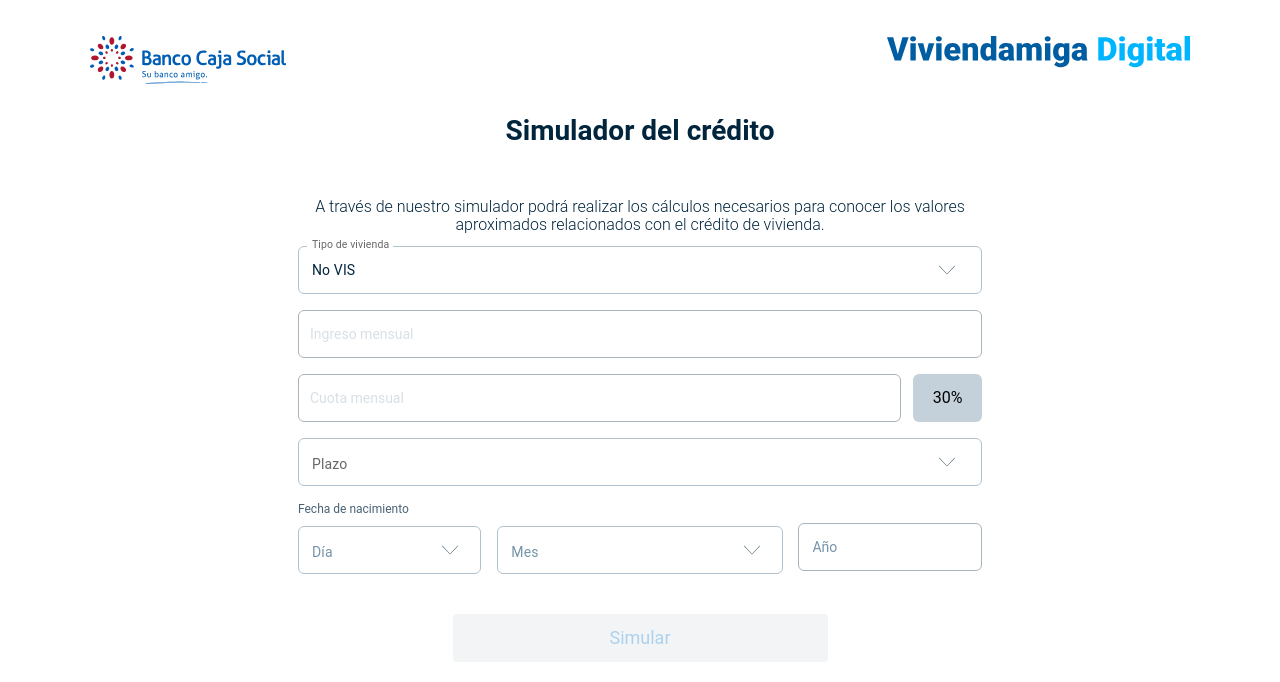
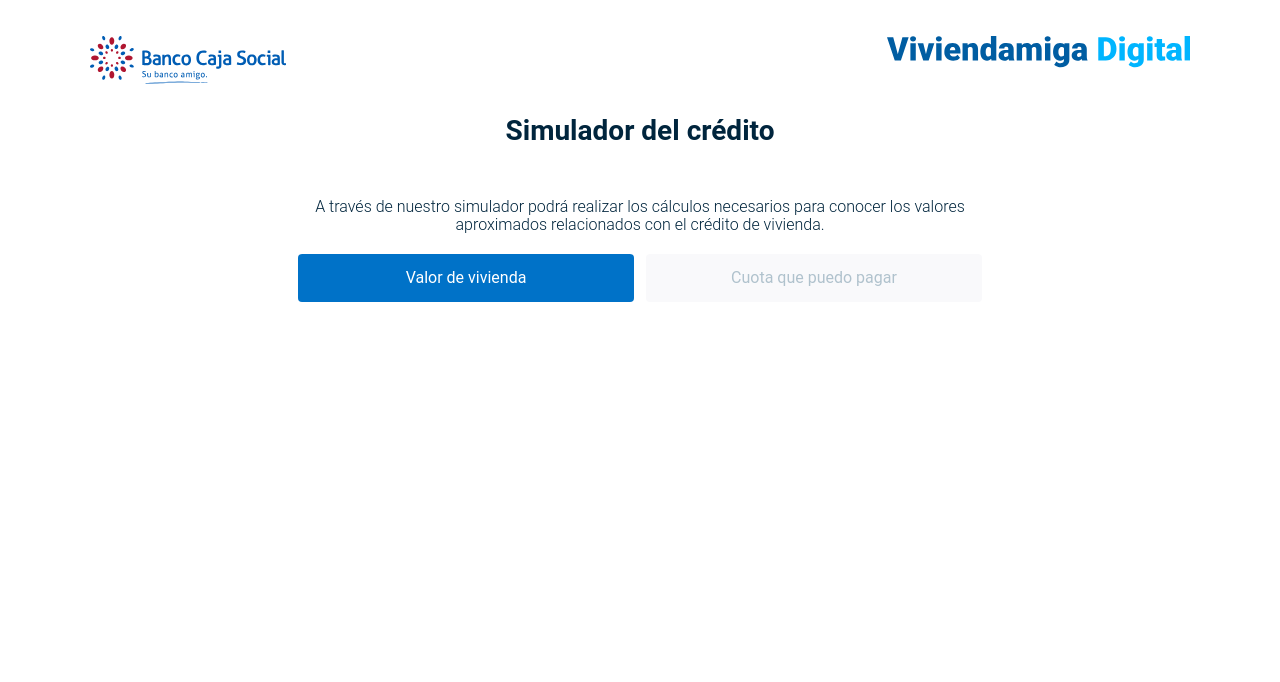
Before and after one commit to jdvpl/bcsfrontendsonnar, a Next.js app: page /simulador in a window 1280 px wide. Shown: the top 682 px of the page. Built offline with nearby package versions, Linux system fonts and the light colour scheme.

Commit message:
redirect to summary page

```diff
--- a/src/components/ui/Form/FormQuota.tsx
+++ b/src/components/ui/Form/FormQuota.tsx
@@ -1,74 +1,83 @@
 import { MenuItem } from '@mui/material'
-import React, { ClipboardEvent, FC, KeyboardEvent, useEffect, useState } from 'react'
+import React, { ClipboardEvent, FC, KeyboardEvent, useEffect, useRef, useState } from 'react'
 import { useForm, Controller } from 'react-hook-form';
+import { iFormDataSimulation } from '../../../interfaces';
 import { convertToColombianPesos } from '../../../utils';
 import Button from '../Button';
 import Input from '../inputs';
 import DateOfBirth from '../inputs/dateOfBirth';
 import ReactHookFormSelect from '../Select/newSelect'
-import Typography from '../Tipography'
-
 
 interface FormProps {
-  onSubmit: (data: FormData) => void;
-  defaultValues: FormData;
-}
-export interface FormData {
-  type_house: string;
-  monthly_salary: number;
-  amount: string;
-  term_finance: string;
-  dateOfBirth: string;
+  onSubmit: (data: iFormDataSimulation) => void;
+  defaultValues: iFormDataSimulation;
 }
 
 const FormQuota: FC<FormProps> = ({ onSubmit, defaultValues }) => {
   const [percentage, setpercentage] = useState<number>(0.3);
   const [quotaPerMonth, setquotaPerMonth] = useState(0)
+  const [insuranceValue, setinsuranceValue] = useState(false);
+
   const {
     handleSubmit,
     watch,
     setError,
     control,
     setValue,
+    register,
     formState: { errors, isValid },
-  } = useForm<FormData>({ mode: 'onChange' });
-  const typeHouse = watch('type_house', defaultValues.type_house);
-  const monthlySalary = watch('monthly_salary', defaultValues.monthly_salary);
-  const amountQuota = watch('amount', defaultValues.amount);
+  } = useForm<iFormDataSimulation>({ mode: 'onChange' });
+  const typeHouse = watch('typeHouse', defaultValues.typeHouse);
+  const monthlySalary = watch('monthlySalary', defaultValues.monthlySalary);
+  const percentageQuotaData = watch('percentageQuota', defaultValues.percentageQuota);
 
   useEffect(() => {
     if (typeHouse === 'novis') {
       setpercentage(0.3);
+      setValue('percentageQuota', 0.3);
       return;
     } else if (typeHouse === 'vis') {
+      setValue('percentageQuota', 0.4);
       setpercentage(0.4);
     }
   }, [typeHouse]);
 
   const automationQuota = () => {
-    if (monthlySalary !== 0) {
-      setquotaPerMonth(monthlySalary * percentage)
-    }
+    setquotaPerMonth(monthlySalary * percentage)
+    setValue('amountQuota', monthlySalary * percentage)
+
   }
   const yearsAvailable = [5, 6, 7, 8, 9, 10, 15, 20]
+
+  const handleInsurance = () => {
+    setinsuranceValue(!insuranceValue)
+  }
+  const getPercentage = (value: number | string) => {
+    const percentage = (+value / monthlySalary)
+    setpercentage(percentage)
+    setValue('percentageQuota', percentage)
+    return percentage;
+  }
 
   return (
     <div className="">
       <div className="w-full mt-3">
         <form onSubmit={handleSubmit(onSubmit)}>
           <ReactHookFormSelect
-            onChange={(e: any) => setValue('type_house', e.target.value)}
+            onChange={(e: any) => {
+              setValue('typeHouse', e.target.value);
+              automationQuota();
+            }}
             placeholder="Tipo de vivienda"
             label="Tipo de vivienda"
-            error={!!errors.type_house}
+            error={!!errors.typeHouse}
             defaultValue="novis"
             control={control}
             left="right4"
             valueLength=""
-            name="type_house"
+            name="typeHouse"
             className="w-100"
             margin="normal"
-            onBlur={automationQuota}
           >
             <MenuItem value="novis">No VIS</MenuItem>
             <MenuItem value="vis">VIS</MenuItem>
@@ -76,74 +85,105 @@ const FormQuota: FC<FormProps> = ({ onSubmit, defaultValues }) => {
 
           <div className="flex flex-col mt-4">
             <Controller
-              rules={{ required: true, minLength: 5, maxLength: 10 }}
+              rules={{ required: true, min: 1000000 }}
               render={({ field }) => {
-                console.log(field.value)
                 return (
                   <Input
                     type="text"
-                    error={!!errors.monthly_salary}
+                    error={!!errors.monthlySalary}
                     onPaste={(e: ClipboardEvent<HTMLInputElement>) => {
                       e.preventDefault();
                     }}
                     value={convertToColombianPesos(field.value)}
                     tabIndex={0}
-                    id="monthly_salary"
+                    id="monthlySalary"
                     inputMode="text"
                     required
                     label="Ingreso mensual"
-                    onBlur={automationQuota}
+                    onKeyUp={automationQuota}
                     onChange={(e: any) => {
                       field.onChange(e.target.value.replace(/[^0-9]/g, ''));
                     }}
                   />
                 );
               }}
-              name="monthly_salary"
+              name="monthlySalary"
               control={control}
             />
           </div>
           <div className="flex mt-4">
             <Controller
+
               render={({ field }) => {
+                // field.value = quotaPerMonth;
                 return (
                   <Input
                     type="text"
-                    error={!!errors.amount}
+                    error={!!errors.amountQuota}
                     onPaste={(e: ClipboardEvent<HTMLInputElement>) => {
                       e.preventDefault();
                     }}
-                    value={convertToColombianPesos(quotaPerMonth)}
+                    value={convertToColombianPesos(Math.round(field.value))}
                     tabIndex={0}
-                    id="amount"
+                    helperText={errors.amountQuota?.message}
+                    id="amountQuota"
                     inputMode="text"
                     required
                     label="Cuota mensual"
+                    {...register('amountQuota')}
                     onChange={(e: any) => {
+                      console.log(field.value)
+                      if (typeHouse === 'vis') {
+                        if (getPercentage(field.value) > 0.4 && !!e.nativeEvent.data) {
+                          setError('amountQuota', {
+                            type: 'manual',
+                            message: 'El valor ingresador no debe superar el porcentaje permitido',
+                          });
+                          e.preventDefault();
+                          return;
+                        }
+                      } else if (typeHouse === 'novis') {
+                        if (getPercentage(field.value) > 0.3 && !!e.nativeEvent.data) {
+                          setError('amountQuota', {
+                            type: 'manual',
+                            message: 'El valor ingresador no debe superar el porcentaje permitido',
+                          });
+                          e.preventDefault();
+                          return;
+                        }
+                      }
+
                       field.onChange(e.target.value.replace(/[^0-9]/g, ''));
                     }}
                   />
                 );
               }}
-              name="amount"
+              name="amountQuota"
               control={control}
             />
-            <div className="bg-complementario-80 w-[78px] ml-3 rounded-md text-center grid place-items-center">
-              <Typography variant="caption1">{percentage * 100}%</Typography>
+            <div className="bg-complementario-80 w-[98px] ml-3 rounded-md text-center grid place-items-center">
+              <Input
+                type="text"
+                value={`${+(percentage.toFixed(2)) * 100}%`}
+                id="percentageQuota"
+                inputMode="text"
+                {...register('percentageQuota')}
+                disabled
+              />
             </div>
           </div>
 
           <div className="mt-4">
             <ReactHookFormSelect
-              onChange={(e: any) => setValue('term_finance', e.target.value)}
+              onChange={(e: any) => setValue('termFinance', e.target.value)}
               placeholder="Plazo"
               label="Plazo"
-              error={!!errors.term_finance}
+              error={!!errors.termFinance}
               defaultValue=""
               control={control}
               left="right4"
               valueLength=""
-              name="term_finance"
+              name="termFinance"
               className="w-100"
               margin="normal"
             >
@@ -168,6 +208,28 @@ const FormQuota: FC<FormProps> = ({ onSubmit, defaultValues }) => {
               )}
             />
           </div>
+          <div className="flex items-start mt-4">
+            <input
+              {...register('insuranceCheck')}
+              className="inline-block p-0 m-0 h-[18px] w-[18.6px] min-w-[18.6px]"
+              checked={insuranceValue}
+              aria-checked={insuranceValue}
+              tabIndex={0}
+              type="checkbox"
+              id="insuranceCheck"
+              onChange={handleInsurance}
+            />
+            <label
+              htmlFor="insuranceCheck"
+              className="inline-block font-normal text-black p-0 m-0 pl-[10px]"
+              role="tabpanel"
+              tabIndex={0}
+              itemScope
+              itemType="https://schema.org/Service"
+            >
+              Deseo incluir en la simulación del crédito el valor de los seguros correspondientes.
+            </label>
+          </div>
           <div className="flex justify-center items-center lg:px-[20px]  md:mb-0 lg:mb-5 mt-10">
             <Button
               isLanding="w-full xs:w-[288px] sm:w-[343px] md:w-[343px] lg:w-[375px]"
@@ -176,7 +238,7 @@ const FormQuota: FC<FormProps> = ({ onSubmit, defaultValues }) => {
               data-testid="btn-openQuotaSimulation"
               tabIndex={0}
               disabled={
-                !typeHouse || (!errors.type_house?.message && !isValid)
+                (!errors.typeHouse?.message && !isValid)
               }
               id="btn-next"
             >
--- a/src/components/ui/Form/index.tsx
+++ b/src/components/ui/Form/index.tsx
@@ -145,7 +145,7 @@ export const RegisterForm: React.FC<FormProps> = ({ onSubmit, defaultValues }) =
                   tabIndex={0}
                   id="document_number"
                   inputMode="numeric"
-                  maxLength={10}
+                  // maxLength={10}
                   required
                   label="Número de documento"
                   disabled={disabledInput}
--- /dev/null
+++ b/src/config/AxiosMortgage.ts
@@ -0,0 +1,5 @@
+import axios from "axios";
+
+export const clientAxiosBackend = axios.create({
+  baseURL: 'https://61d447fe-6da0-4149-aa7d-14bedb873202.mock.pstmn.io'
+})
--- a/src/interfaces/index.ts
+++ b/src/interfaces/index.ts
@@ -1 +1,2 @@
 export * from './childrenProps';
+export * from './formSimulation';
--- a/src/pages/simulador/index.tsx
+++ b/src/pages/simulador/index.tsx
@@ -1,23 +1,43 @@
-import React from 'react'
+import React, { useState } from 'react'
 import LogoBcs from '../../components/svg/LogoBcs'
 import LogoForm from '../../components/svg/LogoForm'
-import FormQuota, { FormData } from '../../components/ui/Form/FormQuota'
+import FormQuota from '../../components/ui/Form/FormQuota'
 import Typography from '../../components/ui/Tipography'
 import { useSessionStorage } from '../../hooks/useSessionStorage'
+import { iFormDataSimulation } from '../../interfaces'
 import { SesionStorageKeys } from '../../session'
+import { sendSimulationData } from '../../services/index';
+import { useRouter } from 'next/router'
+import { routes } from '../../routes';
 
 const Simulator = () => {
-  const dataRegQuota = {
-    housing_type: '',
-    monthly_salary: '',
-    amount: ''
-  };
+  const dataReg = {
+    simulationType: 'salary',
+    typeHouse: '',
+    houseValue: '', //house
+    percentageFinance: '', //house
+    valueFinance: '', //house
+    termFinance: '',
+    insuranceCheck: '',
+    dateOfBirth: '',
+    monthlySalary: '',
+    amountQuota: '',
+    percentageQuota: ''
+  }
   const [dataFormQuota, setdataFormQuota] = useSessionStorage(
-    SesionStorageKeys.dataUser.key,
-    dataRegQuota
+    SesionStorageKeys.dataFormQuota.key,
+    dataReg
   );
-  const onSubmit = async (formData: FormData) => {
-    console.log(formData);
+  const router = useRouter();
+  const [simulatioTypeOption, setsimulatioTypeOption] = useState<"house" | "salary">("house")
+  const onSubmit = async (formData: iFormDataSimulation) => {
+    const body = { ...formData, simulationType: simulatioTypeOption, houseValue: 0, percentageFinance: 0, valueFinance: 0 }
+    console.log(JSON.stringify(body));
+    setdataFormQuota(body);
+    const response = await sendSimulationData(formData);
+    if (!response.error) {
+      router.push(routes.simuladorResumen)
+    }
   }
   return (
     <div>
@@ -29,7 +49,7 @@ const Simulator = () => {
           <LogoForm />
         </div>
       </div>
-      <div className="lg:w-[684px] m-auto">
+      <div className="lg:w-[684px] md:w-[584px] m-auto">
         <Typography variant="h2" className="mt-8 text-center">
           Simulador del crédito
         </Typography>
@@ -38,8 +58,15 @@ const Simulator = () => {
             A través de nuestro simulador podrá realizar los cálculos necesarios para conocer los valores aproximados relacionados con el crédito de vivienda.
           </Typography>
         </div>
-        <FormQuota
-          onSubmit={(formData: FormData) => onSubmit(formData)} defaultValues={{ ...dataFormQuota }} />
+        <div className="flex gap-3 my-5">
+          <button type="button" className={simulatioTypeOption === 'house' ? `w-full max-w-[23.438rem] rounded h-[3rem] transition-all duration-500 text-white bg-primario-100 hover:bg-primario-400 focus:bg-primario-400 focus:text-primario-60 focus:shadow-none shadow-none` : `w-full max-w-[23.438rem] rounded h-[3rem] text-complementario-70 bg-gris-90 shadow-none`} onClick={() => setsimulatioTypeOption('house')}>Valor de vivienda</button>
+          <button type="button" className={simulatioTypeOption === 'salary' ? `w-full max-w-[23.438rem] rounded h-[3rem] transition-all duration-500 text-white bg-primario-100 hover:bg-primario-400 focus:bg-primario-400 focus:text-primario-60 focus:shadow-none shadow-none` : `w-full max-w-[23.438rem] rounded h-[3rem] text-complementario-70 bg-gris-90 shadow-none`} onClick={() => setsimulatioTypeOption('salary')}>Cuota que puedo pagar</button>
+        </div>
+        {
+          simulatioTypeOption === 'salary' &&
+          <FormQuota
+            onSubmit={(formData: iFormDataSimulation) => onSubmit(formData)} defaultValues={{ ...dataFormQuota }} />
+        }
       </div>
 
     </div>
--- a/src/routes/index.ts
+++ b/src/routes/index.ts
@@ -8,4 +8,5 @@ export const routes = {
   validacionErrorValidacionIdentidad: '/validacion/error-validacionIdentidad/',
   inactivityScreen: '/inactividad',
   simulador: '/simulador',
+  simuladorResumen: '/simulador/resumen',
 };
--- a/src/utils/index.ts
+++ b/src/utils/index.ts
@@ -10,7 +10,7 @@ export const convertToColombianPesos = (value: any) => {
         currency: "COP",
         minimumFractionDigits: 0,
     });
-    if (value === 0 || value === undefined || value === '0' || value === '00' || value === '') return '';
+    if (value === 0 || value === undefined || value === '0' || value === '00' || value === '' || Number.isNaN(value)) return '';
     return peso.format(value);
 };
 export const calculateAge = (dob: string): number => {
```
Also changed, not shown: src/interfaces/formSimulation.ts (added, +13 -0 lines), src/pages/simulador/resumen.tsx (added, +9 -0 lines), src/services/HeaderBack.ts (added, +7 -0 lines), src/services/index.ts (+21 -0 lines), src/config/AxiosKYC.ts (line endings or trailing spaces).
